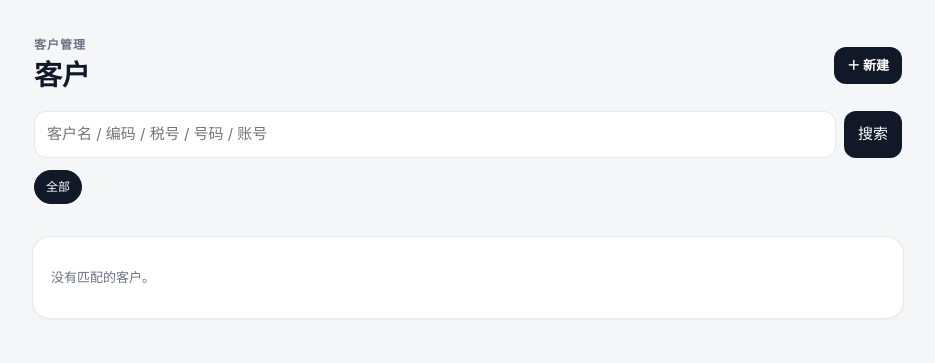
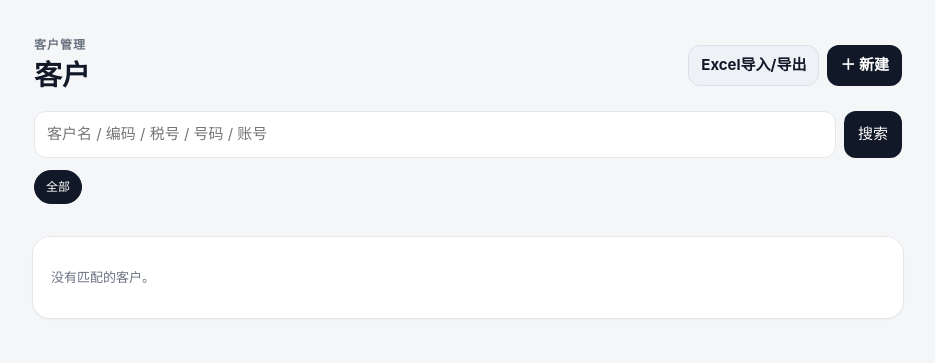
Before and after one commit to zc202302-lab/chen-assistant, a Python web app: template app/templates/customers.html in a window 1280 px wide. Shown: the part 57-420 px from the top of the page, without its empty margins (172-1107 px from the left). Run offline with Jinja, Linux system fonts and the light colour scheme; the template is opened without the code that fills it, so the values that code supplies are empty.

Commit message:
feat: expose Excel import export from customer list

```diff
--- a/app/templates/customers.html
+++ b/app/templates/customers.html
@@ -1,3 +1,3 @@
-{% extends "base.html" %}{% block title %}客户{% endblock %}{% block content %}<section class="page-head"><div class="section-head"><div><p class="eyebrow">客户管理</p><h1>客户</h1></div><a class="button primary compact" href="/customers/new">＋ 新建</a></div><form class="searchbox" method="get"><input name="q" value="{{ q }}" placeholder="客户名 / 编码 / 税号 / 号码 / 账号"><button>搜索</button>{% if product %}<input type="hidden" name="product" value="{{ product }}">{% endif %}</form>
+{% extends "base.html" %}{% block title %}客户{% endblock %}{% block content %}<section class="page-head"><div class="section-head"><div><p class="eyebrow">客户管理</p><h1>客户</h1></div><div class="button-row"><a class="button secondary compact" href="/customers/new?mode=batch">Excel导入/导出</a><a class="button primary compact" href="/customers/new">＋ 新建</a></div></div><form class="searchbox" method="get"><input name="q" value="{{ q }}" placeholder="客户名 / 编码 / 税号 / 号码 / 账号"><button>搜索</button>{% if product %}<input type="hidden" name="product" value="{{ product }}">{% endif %}</form>
 <div class="h-scroll"><a class="pill {% if not product %}active{% endif %}" href="/customers{% if q %}?q={{ q }}{% endif %}">全部</a>{% for p in product_types %}<a class="pill {% if product==p.service_type %}active{% endif %}" href="/customers?product={{ p.service_type }}{% if q %}&q={{ q }}{% endif %}">{{ p.service_type }} {{ p.customers }}</a>{% endfor %}</div></section>
 <section class="card flush">{% for c in customers %}<a class="customer-row" href="/customers/{{ c.id }}"><div class="customer-main"><b>{{ c.name }}</b><small>{% if c.group_code %}{{ c.group_code }} · {% endif %}{{ c.service_count }}项业务 · ¥{{ '%.0f'|format(c.monthly_total) }}/月</small></div><span>›</span></a>{% else %}<p class="empty padded">没有匹配的客户。</p>{% endfor %}</section>{% endblock %}
```
